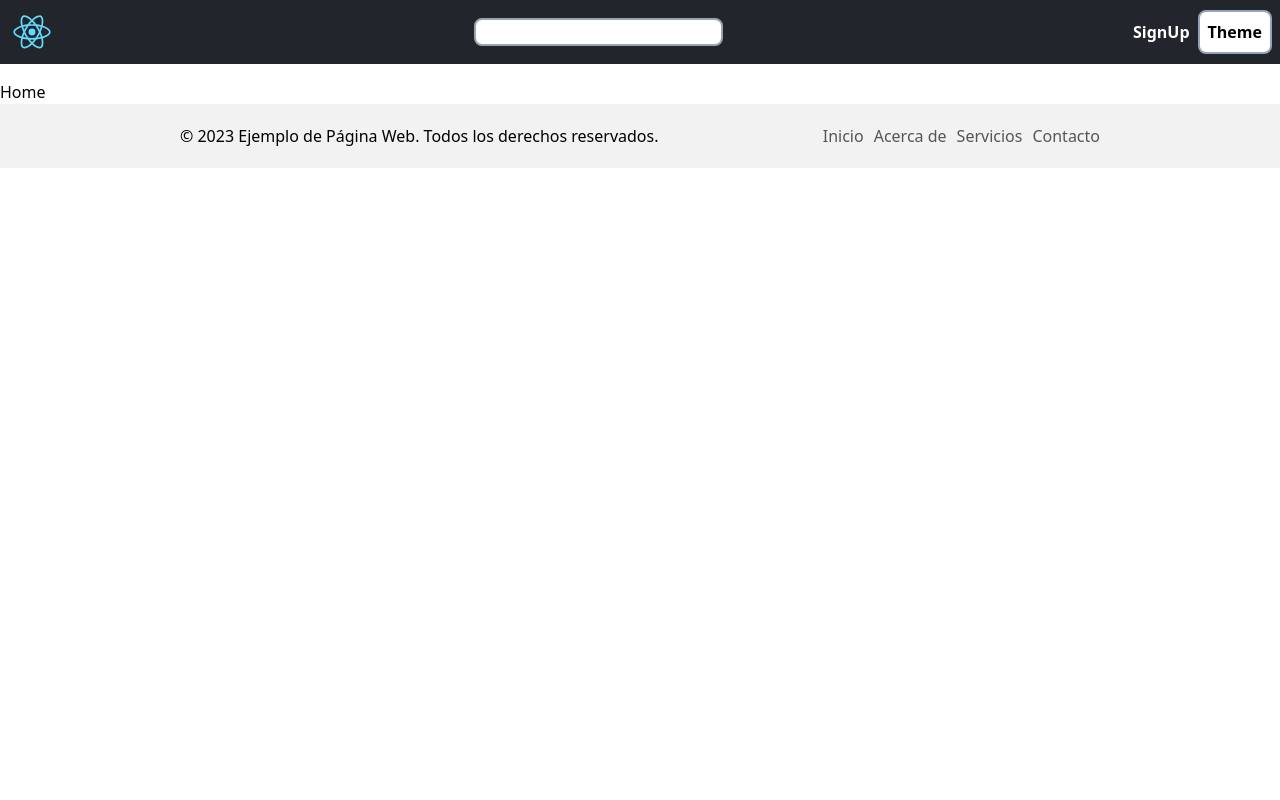
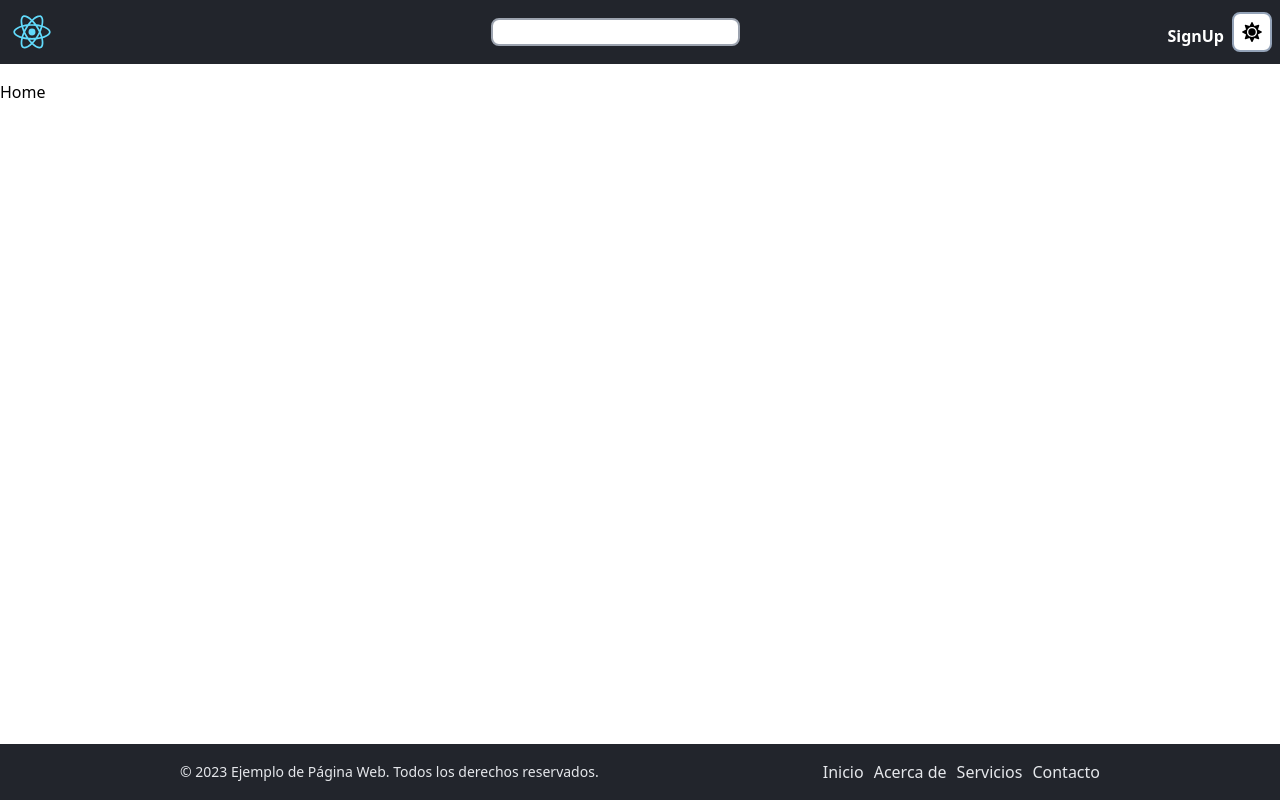
Before and after one commit to zonary123/tienda, a React (Create React App) app: page / in a window 1280 px wide. Built offline with nearby package versions, Linux system fonts and the light colour scheme.

Commit message:
Cambio boton theme

```diff
--- a/src/components/Footer.js
+++ b/src/components/Footer.js
@@ -1,23 +1,34 @@
-import { Link } from "react-router-dom"
+import { Link } from 'react-router-dom'
 import './css/Footer.css'
+
 function Footer () {
   return (
-    <footer>
-      <div class='container'>
-        <div class='footer-content'>
-          <p>© 2023 Ejemplo de Página Web. Todos los derechos reservados.</p>
-          <ul class='footer-links'>
+    <footer className='fixed bottom-0 left-0 w-full bg-gray-200 py-4 dark:bg-[#22252c] '>
+      <div className='container mx-auto'>
+        <div className='footer-content flex justify-center items-center'>
+          <p className='text-gray-600 dark:text-gray-200 text-sm'>
+            © 2023 Ejemplo de Página Web. Todos los derechos reservados.
+          </p>
+          <ul className='footer-links ml-4'>
             <li>
-              <Link to='/' className=" text-cyan-600 ">Inicio</Link>
+              <Link to='/' className='text-gray-600 dark:text-gray-200'>
+                Inicio
+              </Link>
             </li>
             <li>
-            <Link to='/acerca_de' className=" text-cyan-600 ">Acerca de</Link>
+              <Link to='/acerca_de' className='text-gray-600 dark:text-gray-200'>
+                Acerca de
+              </Link>
             </li>
             <li>
-              <a href='#'>Servicios</a>
+              <a href='#' className='text-gray-600 dark:text-gray-200'>
+                Servicios
+              </a>
             </li>
             <li>
-              <Link to={'/contacto'} className=" text-cyan-600 ">Contacto</Link>
+              <Link to='/contacto' className='text-gray-600 dark:text-gray-200'>
+                Contacto
+              </Link>
             </li>
           </ul>
         </div>
@@ -25,4 +36,5 @@ function Footer () {
     </footer>
   )
 }
+
 export default Footer
--- a/src/components/header.js
+++ b/src/components/header.js
@@ -1,6 +1,7 @@
 import React, { useState } from 'react'
 import './header.css'
 import { Link } from 'react-router-dom'
+import { FaMoon, FaSun } from 'react-icons/fa'
 
 function Header () {
   const [darkMode, setDarkMode] = useState(false)
@@ -11,14 +12,14 @@ function Header () {
     html.classList.toggle('dark')
   }
   return (
-    <div className='Header font-bold bg-white dark:bg-[#22252c] dark:text-white mb-4'>
+    <div className='Header font-bold bg-gray-200 dark:bg-[#22252c] dark:text-white mb-4'>
       <div>
         <img src='./logo.svg' alt='' className='logo' />
       </div>
       <div className='Search'>
         <input
           type='search'
-          className=' rounded-lg bg-gray-200 border-gray-400 border-y-2 border-x-2 dark:bg-white'
+          className=' rounded-lg bg-gray-100 border-gray-400 border-y-2 border-x-2 dark:bg-white'
         />
       </div>
       <div>
@@ -29,7 +30,7 @@ function Header () {
           onClick={ChangeTheme}
           className='Theme dark:bg-white dark:text-black m-2 p-2 rounded-lg border-slate-400 border-y-2 border-x-2'
         >
-          Theme
+          {darkMode ? <FaMoon size={20} /> : <FaSun size={20} />}
         </button>
       </div>
     </div>
```
